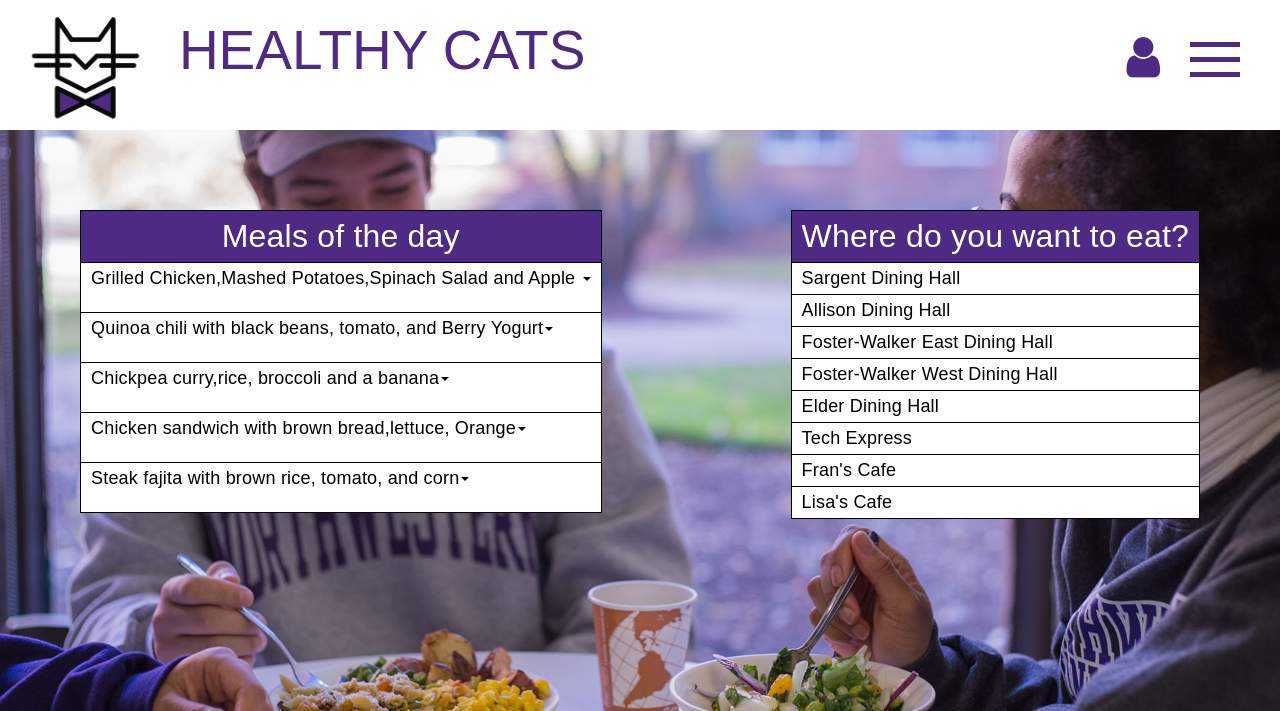
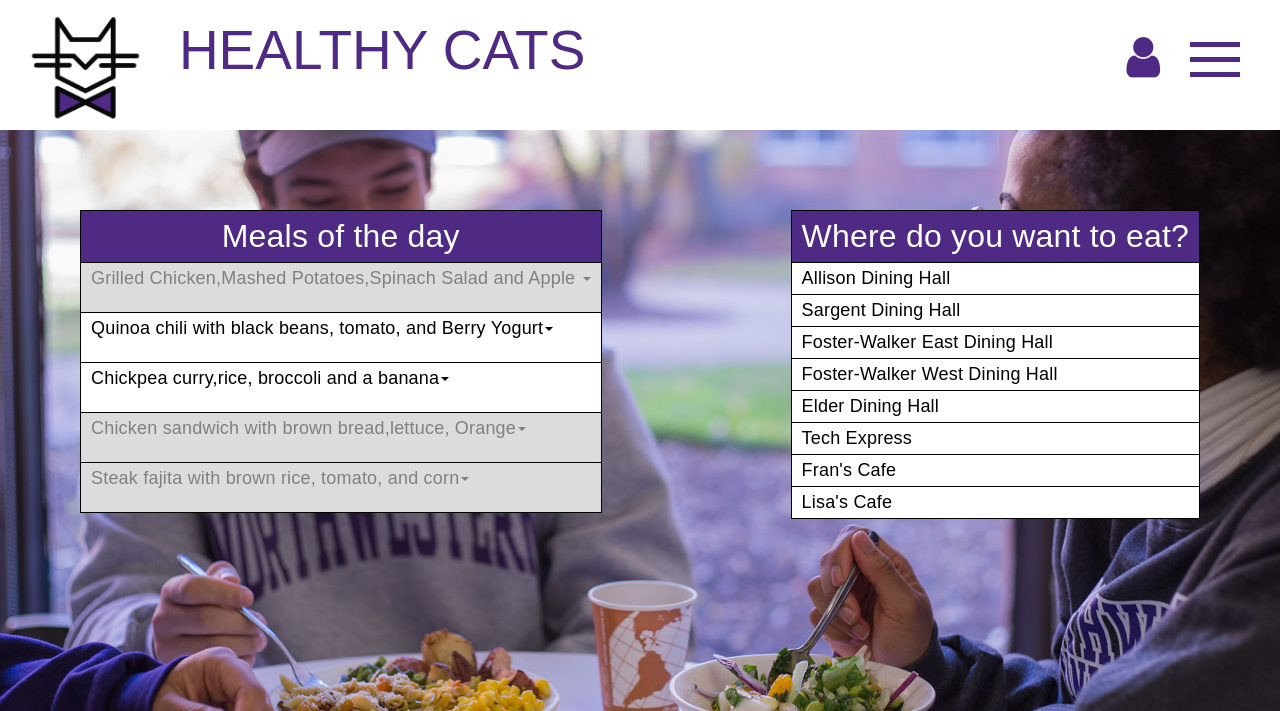
Before and after one commit to alexisbdr/healthycats, a PHP site: page /custom_content.html in a window 1280 px wide. Shown: the top 711 px of the page. Run offline with PHP 8.4, Linux system fonts and the light colour scheme; some libraries are stand-ins or nearby versions.

Commit message:
final homepages changes

```diff
--- a/account_3.html
+++ b/account_3.html
@@ -7,7 +7,7 @@
 
 <body>
   <div id="topbar">
-  <a href="content.html">Back to Main Menu</a>
+  <a href="custom_content.html">Back to Main Menu</a>
   </div>
 
   <div id="w">
--- a/css/styling.css
+++ b/css/styling.css
@@ -510,3 +510,25 @@ padding-bottom: 2px;
 .dropdown_content{
   font-size: 16px;
 }
+
+#greyed_box td{
+color: black;
+text-align: left;
+background-color: dcdcdc;
+
+}
+.nutrition_greyed:hover{
+color: #808080;
+text-align: left;
+text-decoration:none;
+}
+.nutrition_greyed {
+color: #808080;
+text-align: left;
+text-decoration:none;
+}
+.nutrition_greyed a:after{
+color: #808080;
+text-align: left;
+text-decoration:none;
+}
--- a/custom_content.html
+++ b/custom_content.html
@@ -48,11 +48,11 @@
 			<tr>
 				<th>Meals of the day</th>
 			</tr>
-			<tr>
+			<tr id="greyed_box" >
 				<td>
 					<form action="/action_page.php">
 						<div class="btn-group">
-							<a class="nutrition_dropdown" class="btn btn-secondary btn-lg dropdown-toggle" data-toggle="dropdown" href="#">Grilled Chicken,Mashed Potatoes,Spinach Salad and Apple <span class="caret"></span></a>
+							<a class="nutrition_greyed" class="btn btn-secondary btn-lg dropdown-toggle" data-toggle="dropdown" href="#">Grilled Chicken,Mashed Potatoes,Spinach Salad and Apple <span class="caret"></span></a>
 							  <ul class="dropdown-menu">
 							    <li class="dropdown_content">Grilled Chicken 235kcal</li>
 							    <li class="dropdown_content">Mashed Potatoes 118kcal</li>
@@ -61,7 +61,7 @@
 							  </ul>
 						</div>
 				    </form>
-				</td>
+				</td></div>
 			</tr>
 			<tr>
 				<td>
@@ -93,11 +93,11 @@
 				    </form>
 				</td>
 			</tr>
-	    	<tr>
+	    	<tr id="greyed_box">
 				<td>
 					<form action="/action_page.php">
 							<div class="btn-group">
-								<a class="nutrition_dropdown" class="btn btn-secondary btn-lg dropdown-toggle" data-toggle="dropdown" href="#">Chicken sandwich with brown bread,lettuce, Orange<span class="caret"></span></a>
+								<a class="nutrition_greyed" class="btn btn-secondary btn-lg dropdown-toggle" data-toggle="dropdown" href="#">Chicken sandwich with brown bread,lettuce, Orange<span class="caret"></span></a>
 								  <ul class="dropdown-menu">
 								    <li class="dropdown_content">Chicken 180kcal</li>
 								    <li class="dropdown_content">Brown bread 175kcal</li>
@@ -108,11 +108,11 @@
 				    </form>
 				</td>
 			</tr>
-			<tr>
+			<tr id="greyed_box">
 				<td>
 				<form action="/action_page.php">
 							<div class="btn-group">
-								<a class="nutrition_dropdown" class="btn btn-secondary btn-lg dropdown-toggle" data-toggle="dropdown" href="#">Steak fajita with brown rice, tomato, and corn<span class="caret"></span></a>
+								<a class="nutrition_greyed" class="btn btn-secondary btn-lg dropdown-toggle" data-toggle="dropdown" href="#">Steak fajita with brown rice, tomato, and corn<span class="caret"></span></a>
 								  <ul class="dropdown-menu">
 								    <li class="dropdown_content">Grilled Chicken 235kcal</li>
 								    <li class="dropdown_content">Garlic Mashed Potatoes 118kcal</li>
@@ -130,10 +130,10 @@
 				<th>Where do you want to eat?</th>
 			</tr>
 			<tr>
-				<td><a href="dininghall.html">Sargent Dining Hall</a></td>
+				<td><a href="dininghall.html">Allison Dining Hall</a></td>
 			</tr>
 	    	<tr>
-				<td>Allison Dining Hall</td>
+				<td>Sargent Dining Hall</td>
 			</tr>
 			<tr>
 				<td>Foster-Walker East Dining Hall</td>
```
